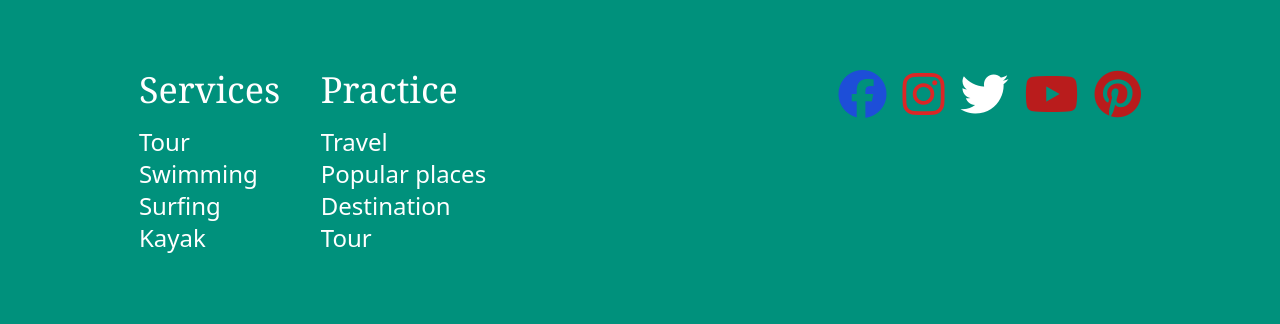
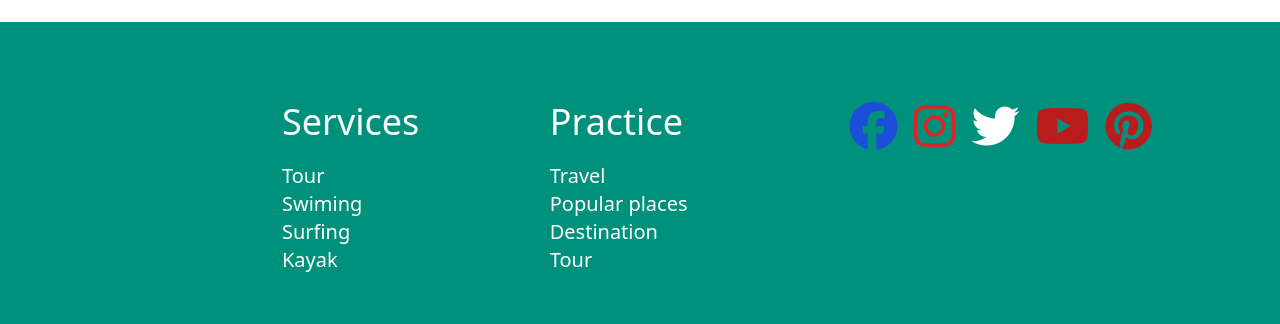
Before and after one commit to aalishbasheikh/Frontic, a website built with Vite: page index.html in a window 1280 px wide. Shown: the part 1526-1850 px from the top of the page. Built offline with nearby package versions, Linux system fonts and the light colour scheme; files whose address does not match are found by name; a web font is replaced by a local one.

Commit message:
updating in footer

```diff
--- a/index.html
+++ b/index.html
@@ -96,7 +96,7 @@
           <!-- <div
             class="card-group container-fluid justify-center items-center "
           > -->
-            <div class="card sm:w-[25%] w-[75%]  rounded ms-5 shadow mb-3 hover:scale-[1.01]">
+            <div class="card sm:w-[25%] w-[90%] mt-8 rounded ms-5 shadow mb-3 hover:scale-[1.01]">
               <div class="card-img">
                 <img
                   class="rounded"
@@ -114,7 +114,7 @@
           <p class="text-[#00917c] px-2 mt-9 pb-6 hover:underline">Read More...</p>
               </div>
             </div>
-             <div class="card sm:w-[25%] w-[75%] rounded ms-5 shadow mb-3 hover:scale-[1.01]">
+             <div class="card sm:w-[25%] w-[90%]  mt-8 rounded ms-5 shadow mb-3 hover:scale-[1.01]">
               <div class="card-img">
                 <img
                   class="rounded"
@@ -132,7 +132,7 @@
           <p class="text-[#00917c] px-2 mt-9 pb-6 hover:underline">Read More...</p>
               </div>
             </div>
-            <div class="card sm:w-[25%] w-[75%] rounded ms-5 shadow mb-3 hover:scale-[1.01]">
+            <div class="card sm:w-[25%] w-[90%] mt-8 rounded ms-5 shadow mb-3 hover:scale-[1.01]">
               <div class="card-img">
                 <img
                   class="rounded"
@@ -156,34 +156,42 @@
     </section>
     <footer>
       <div class="container-fluid pt-20 pb-5 text-white bg-[#00917c] mt-14">
-        <div class="container-fluid space-x-2 md:justify-around justify-center flex md:w-[80%] w-full mx-auto ">
-<div class="col w-32 flex flex-col ">
-<h1 class="font-serif text-4xl">Services</h1>
-<ul>
-  <li class="pt-4 text-2xl">Tour</li>
-  <li class="text-2xl">Swimming</li>
-    <li class="text-2xl">Surfing</li>
-      <li class="text-2xl">Kayak</li>
-</ul>
-</div>
-<div class="col w-[50%] flex flex-col ">
-<h1 class="font-serif text-4xl ms-6 ">Practice</h1>
-<ul>
-  <li class="pt-4 text-2xl ms-6">Travel</li>
-  <li class="text-2xl ms-6">Popular places</li>
-    <li class="text-2xl ms-6">Destination</li>
-      <li class="text-2xl ms-6">Tour</li>
-</ul>
-</div>
-<div class="sm-container flex align-top mx-auto space-x-4 md:mt-0 mt-8">
+       <div class="cols-container container space-x-2 flex flex-col md:flex-row md:justify-around w-full mx-auto md:w-[80%]">
 
-        <i class="fab fa-facebook text-blue-700 lg:text-5xl md:text-4xl text-2xl rounded-4"></i>
-        <i class="fab fa-instagram text-red-600 lg:text-5xl md:text-4xl text-2xl rounded-4"></i>
-        <i class="fab fa-twitter text-white lg:text-5xl md:text-4xl text-2xl rounded-4"></i>
-        <i class="fab fa-youtube text-red-700 lg:text-5xl md:text-4xl text-2xl rounded-4"></i>
-        <i class="fab fa-pinterest text-red-700 lg:text-5xl md:text-4xl text-2xl rounded-4"></i>
+        <div class="first-two-cols-container space-x-6 flex justify-around md:w-[50%] w-[60%] mx-auto">
+
+      <div class="first-col-container space-y-5">
+      <h1 class="md:text-4xl text-2xl">Services</h1>
+      <ul class="md:text-xl">
+        <li>Tour</li>
+        <li>Swiming</li>
+        <li>Surfing</li>
+        <li>Kayak</li>
+      </ul>
       </div>
-        </div>
+
+      <div class="second-col-container space-y-5">
+      <h1 class="md:text-4xl text-2xl">Practice</h1>
+      <ul class="md:text-xl">
+        <li>Travel</li>
+        <li>Popular places</li>
+        <li>Destination</li>
+        <li>Tour</li>
+      </ul>
+      </div>
+      </div>
+
+      <div class="sm-container flex justify-center align-top mx-auto space-x-4 md:mt-0 mt-8">
+
+        <i class="fab fa-facebook text-blue-700 lg:text-5xl md:text-4xl text-2xl rounded-5"></i>
+        <i class="fab fa-instagram text-red-600 lg:text-5xl md:text-4xl text-2xl rounded-5"></i>
+        <i class="fab fa-twitter text-white lg:text-5xl md:text-4xl text-2xl rounded-5"></i>
+        <i class="fab fa-youtube text-red-700 lg:text-5xl md:text-4xl text-2xl rounded-5"></i>
+        <i class="fab fa-pinterest text-red-700 lg:text-5xl md:text-4xl text-2xl rounded-5"></i>
+      </div>
+
+      </div>
+
 <hr class="mt-20">
 <p class=" pt-4 text-center">Copyright ©2026 All rights reserved | Frontic</p>
       </div>
```
